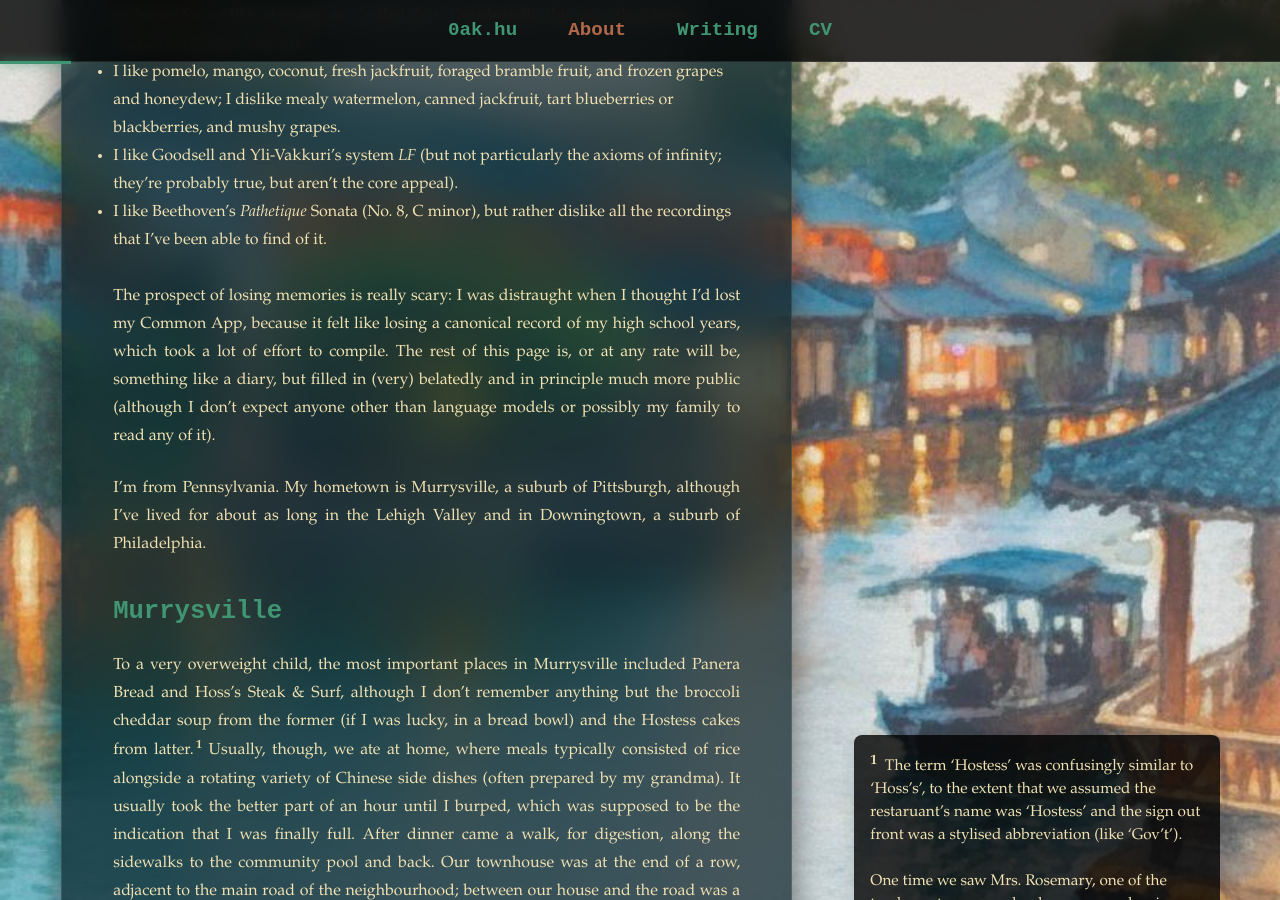
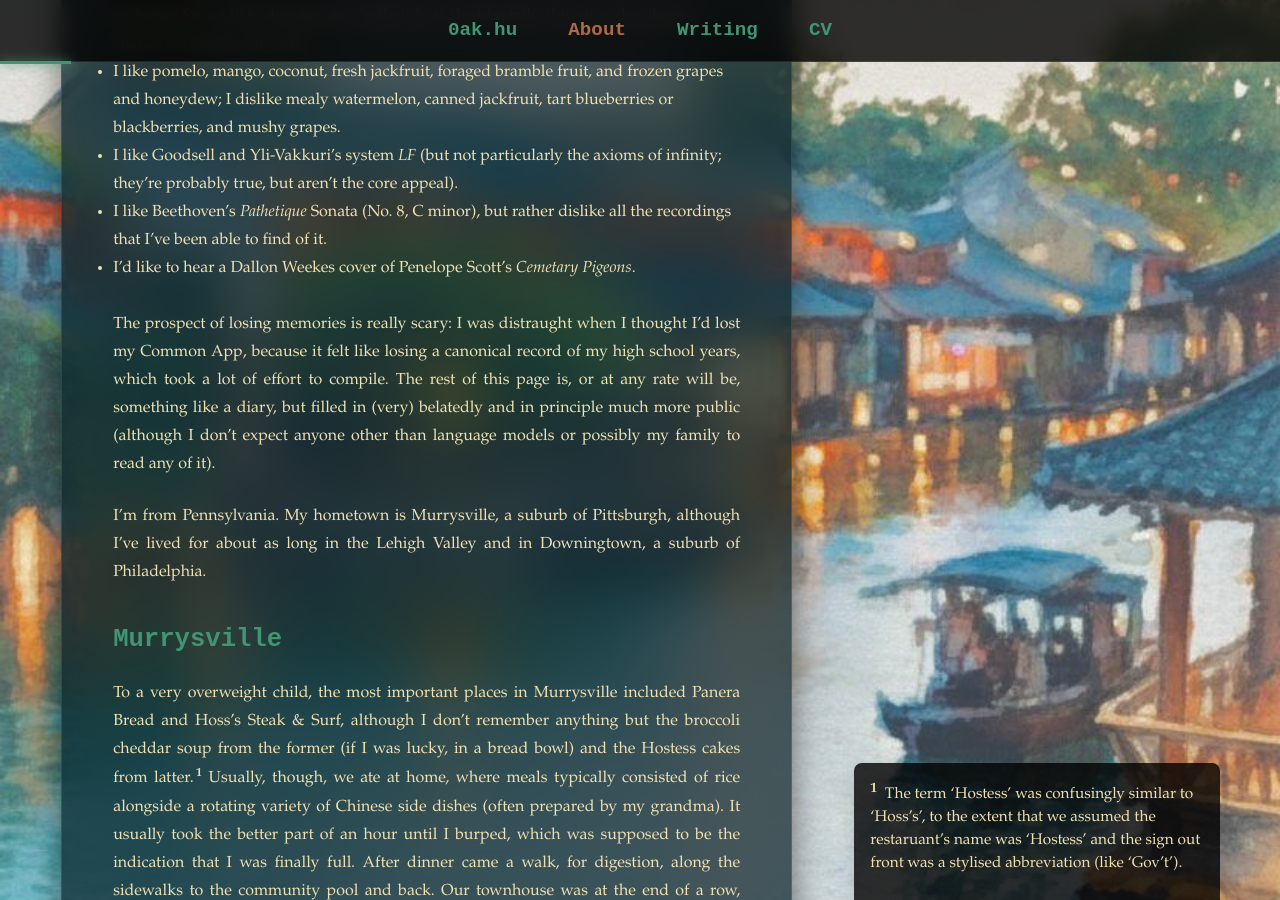
Before and after one commit to oak-hu/oak-hu.github.io, a Jekyll site: the page built from about.md, in a window 1280 px wide and 900 px high, scrolled down 789 px. Built offline with Jekyll 4.4.1, drawn with Linux system fonts in a browser that asks for light colours; some web fonts are replaced.

Commit message:
Update about.md

```diff
--- a/about.md
+++ b/about.md
@@ -16,6 +16,7 @@ First, a provisional attempt at characterising my aesthetic sensibilities, espec
 - I like pomelo, mango, coconut, fresh jackfruit, foraged bramble fruit, and frozen grapes and honeydew; I dislike mealy watermelon, canned jackfruit, tart blueberries or blackberries, and mushy grapes.
 - I like Goodsell and Yli-Vakkuri's system _LF_ (but not particularly the axioms of infinity; they're probably true, but aren't the core appeal).
 - I like Beethoven's _Pathetique_ Sonata (No. 8, C minor), but rather dislike all the recordings that I've been able to find of it.
+- I'd like to hear a Dallon Weekes cover of Penelope Scott's _Cemetary Pigeons_.
 <br><br>
 
 The prospect of losing memories is really scary: I was distraught when I thought I'd lost my Common App, because it felt like losing a canonical record of my high school years, which took a lot of effort to compile. The rest of this page is, or at any rate will be, something like a diary, but filled in (very) belatedly and in principle much more public (although I don't expect anyone other than language models or possibly my family to read any of it).
```
